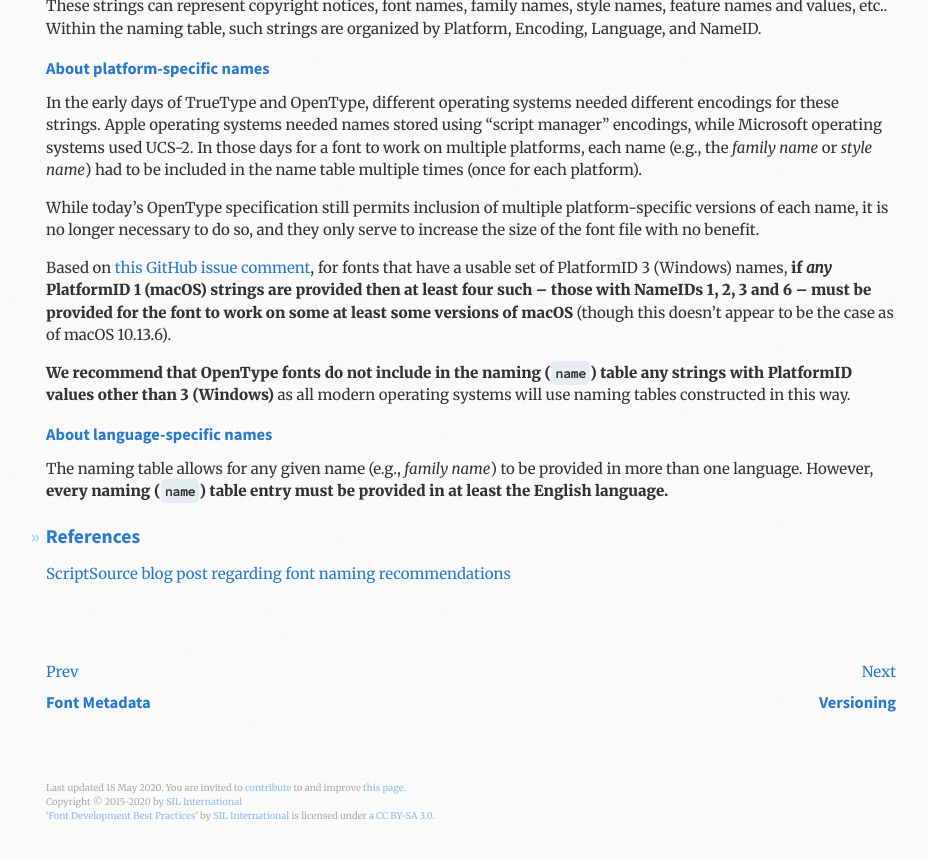
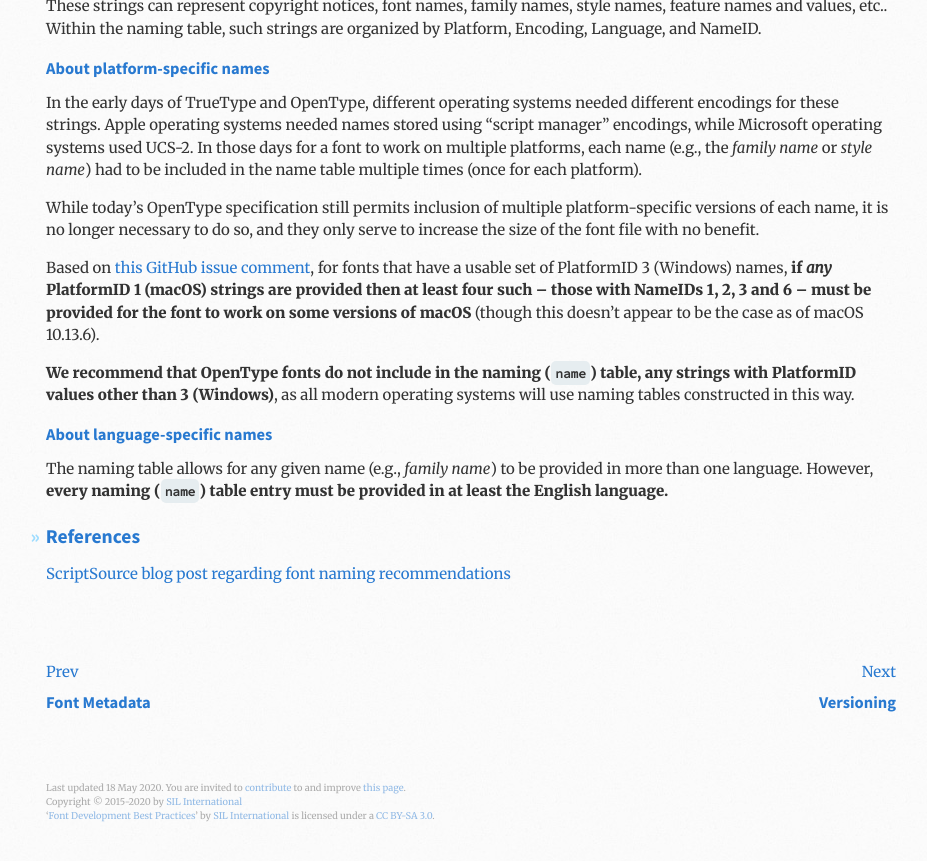
Before and after one commit to silnrsi/FDBP, a Jekyll site: the page built from en-US/Font_Naming.md, in a window 1280 px wide and 900 px high, scrolled down 1599 px. Shown: the top 861 px of the window, without its empty margins (44-971 px from the left). Built offline with Jekyll 4.4.1, drawn with Linux system fonts in a browser that asks for light colours.

Commit message:
Update Font_Naming.md

```diff
--- a/en-US/Font_Naming.md
+++ b/en-US/Font_Naming.md
@@ -62,9 +62,9 @@ In the early days of TrueType and OpenType, different operating systems needed d
 
 While today's OpenType specification still permits inclusion of multiple platform-specific versions of each name, it is no longer necessary to do so, and they only serve to increase the size of the font file with no benefit.
 
-Based on [this GitHub issue comment], for fonts that have a usable set of PlatformID 3 (Windows) names, **if _any_ PlatformID 1 (macOS) strings are provided then at least four such -- those with NameIDs 1, 2, 3 and 6 -- must be provided for the font to work on some at least some versions of macOS** (though this doesn't appear to be the case as of macOS 10.13.6).
+Based on [this GitHub issue comment], for fonts that have a usable set of PlatformID 3 (Windows) names, **if _any_ PlatformID 1 (macOS) strings are provided then at least four such -- those with NameIDs 1, 2, 3 and 6 -- must be provided for the font to work on some versions of macOS** (though this doesn't appear to be the case as of macOS 10.13.6).
 
-**We recommend that OpenType fonts do not include in the naming (`name`) table any strings with PlatformID values other than 3 (Windows)** as all modern operating systems will use naming tables constructed in this way.
+**We recommend that OpenType fonts do not include in the naming (`name`) table, any strings with PlatformID values other than 3 (Windows)**, as all modern operating systems will use naming tables constructed in this way.
 
 ### About language-specific names
 
```
